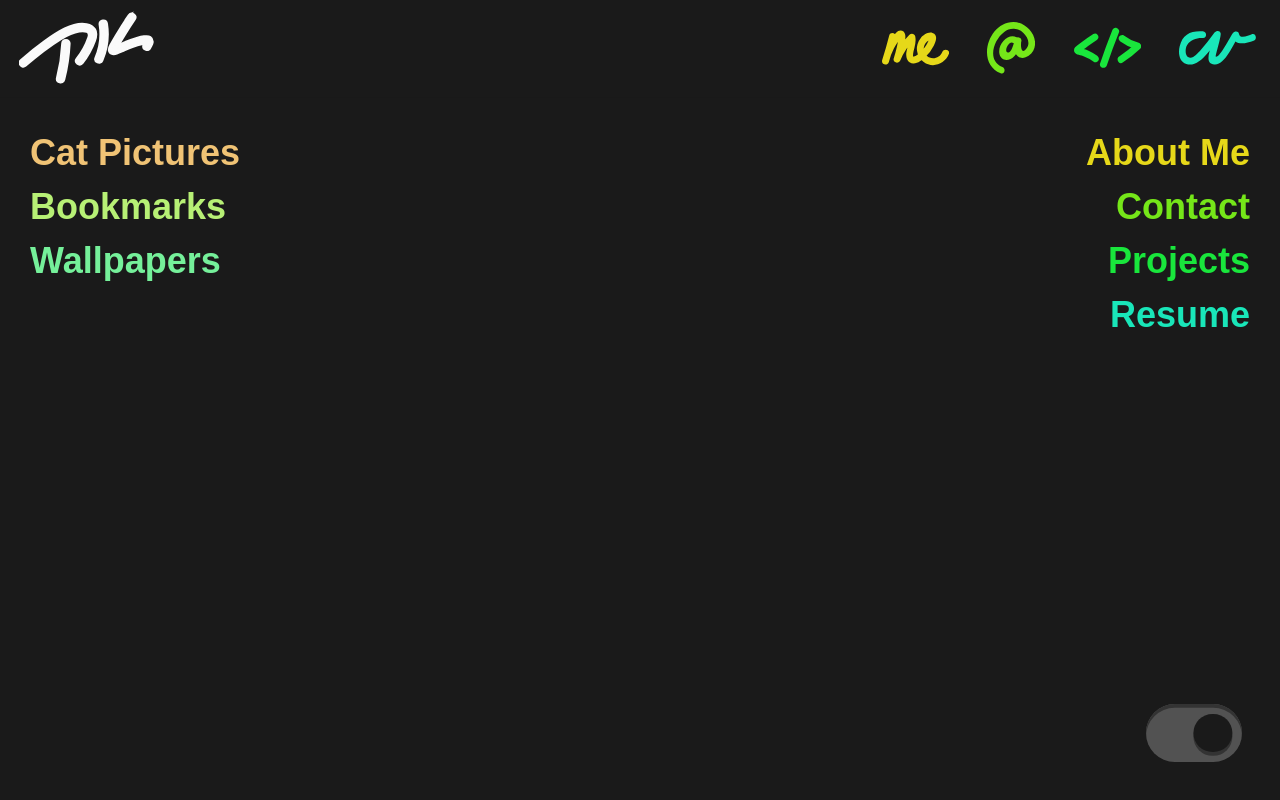
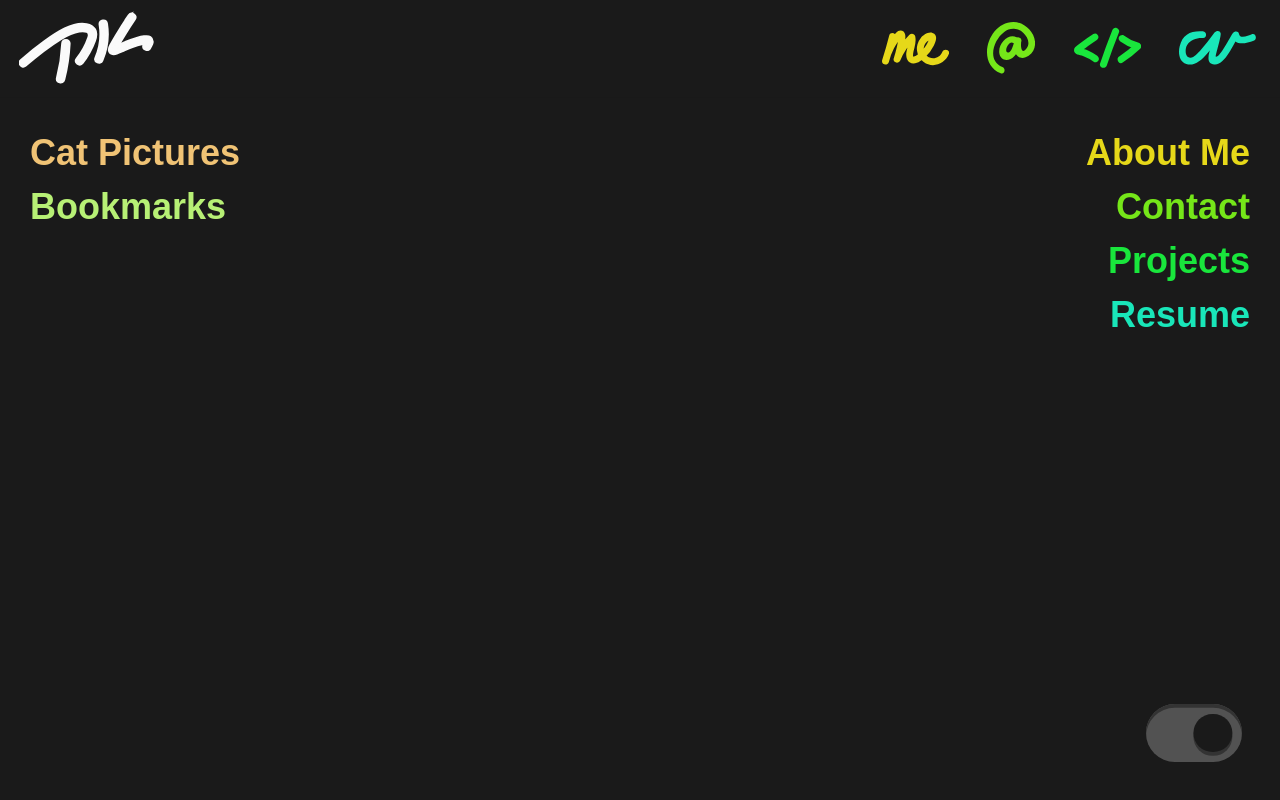
Before and after one commit to travisk-codes/travisk.info, a React (Create React App) app: page / in a window 1280 px wide. Built offline with nearby package versions, Linux system fonts and the light colour scheme.

Commit message:
removes backgrounds link on homepage

```diff
--- a/src/views/Home.js
+++ b/src/views/Home.js
@@ -63,9 +63,6 @@ class Home extends Component {
         <Slink color={colors[1]} to='/links'>
           <h2>Bookmarks</h2>
         </Slink>
-        <Slink color={colors[2]} to='/backgrounds'>
-          <h2>Wallpapers</h2>
-        </Slink>
       </LeftMenu>
 
 
```
